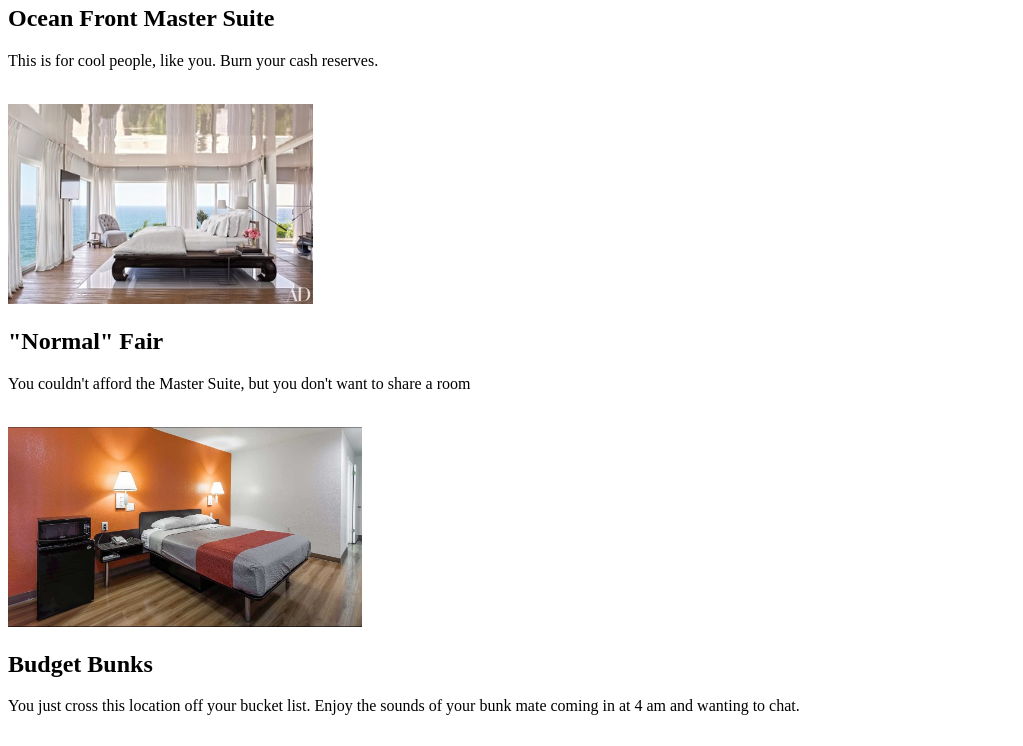
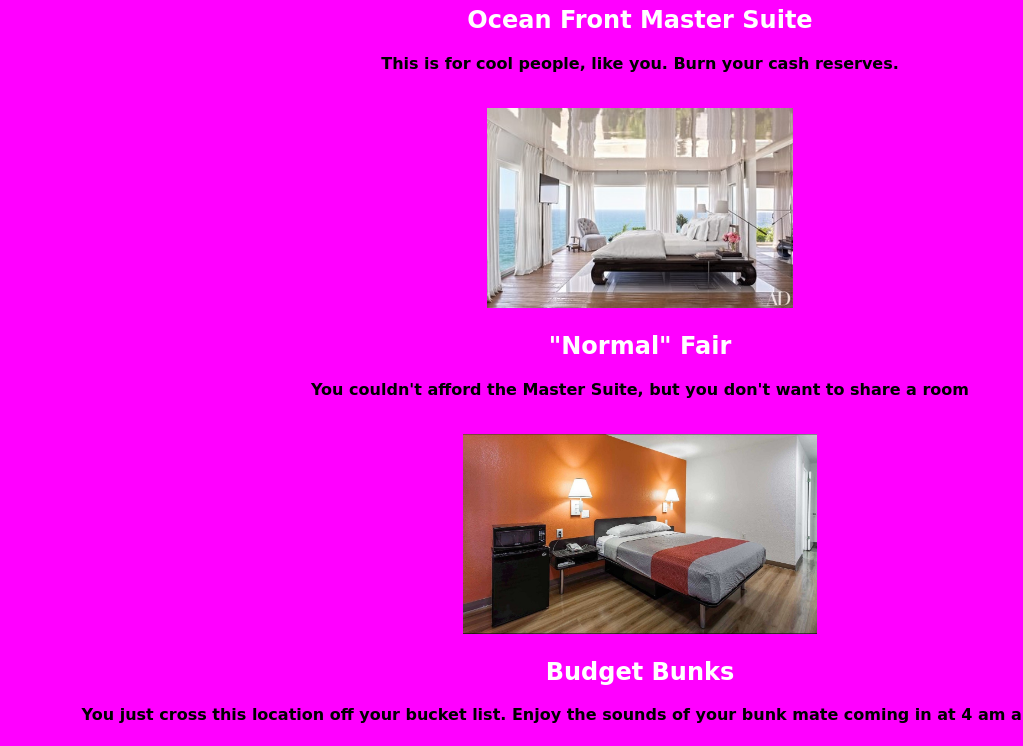
Before and after one commit to stockampj/resort-page, a plain HTML site: page accommodations.html in a window 1280 px wide. Shown: the part 104-850 px from the top of the page, without its empty margins (0-1023 px from the left). Drawn offline with Linux system fonts and the light colour scheme.

Commit message:
add styles to css for branch 2

```diff
--- a/accommodations.html
+++ b/accommodations.html
@@ -1,7 +1,7 @@
 <!DOCTYPE html>
 <html lang="en" dir="ltr">
   <head>
-<link rel="stylesheet" href="/css/style.css">
+<link rel="stylesheet" href="css/style.css">
     <title>Accomodations</title>
   </head>
   <body>
--- a/css/style.css
+++ b/css/style.css
@@ -0,0 +1,13 @@
+body {
+  background-color: magenta;
+  text-align: center;
+  font-family: cursive;
+}
+
+h2 {
+  color: white;
+}
+
+p {
+  font-weight: 800;
+}
```
Also changed, not shown: activities.html (+1 -1 lines), contact-information.html (+1 -1 lines), index.html (+1 -1 lines), pictures.html (+1 -1 lines), travel-arrangements.html (+1 -1 lines).
